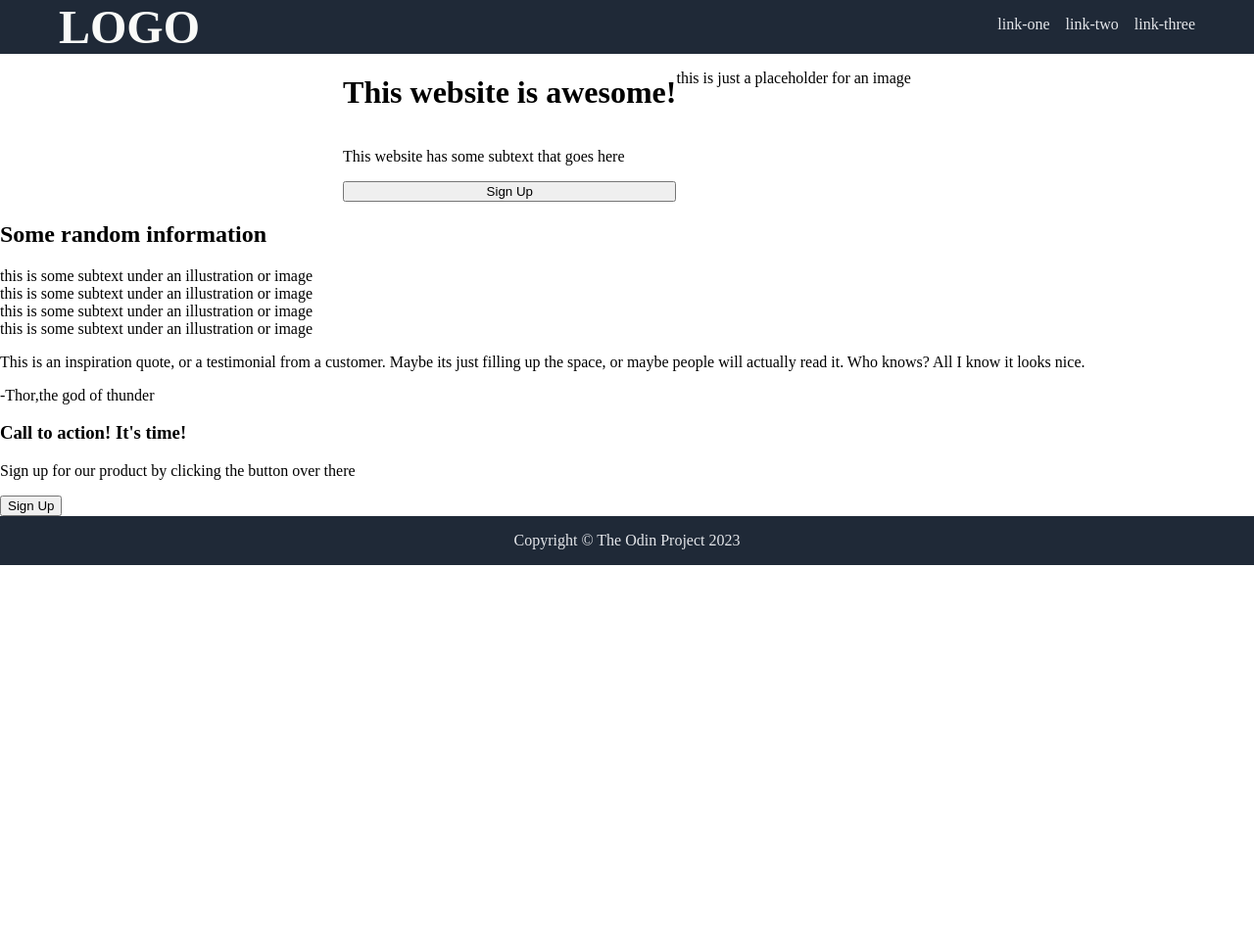
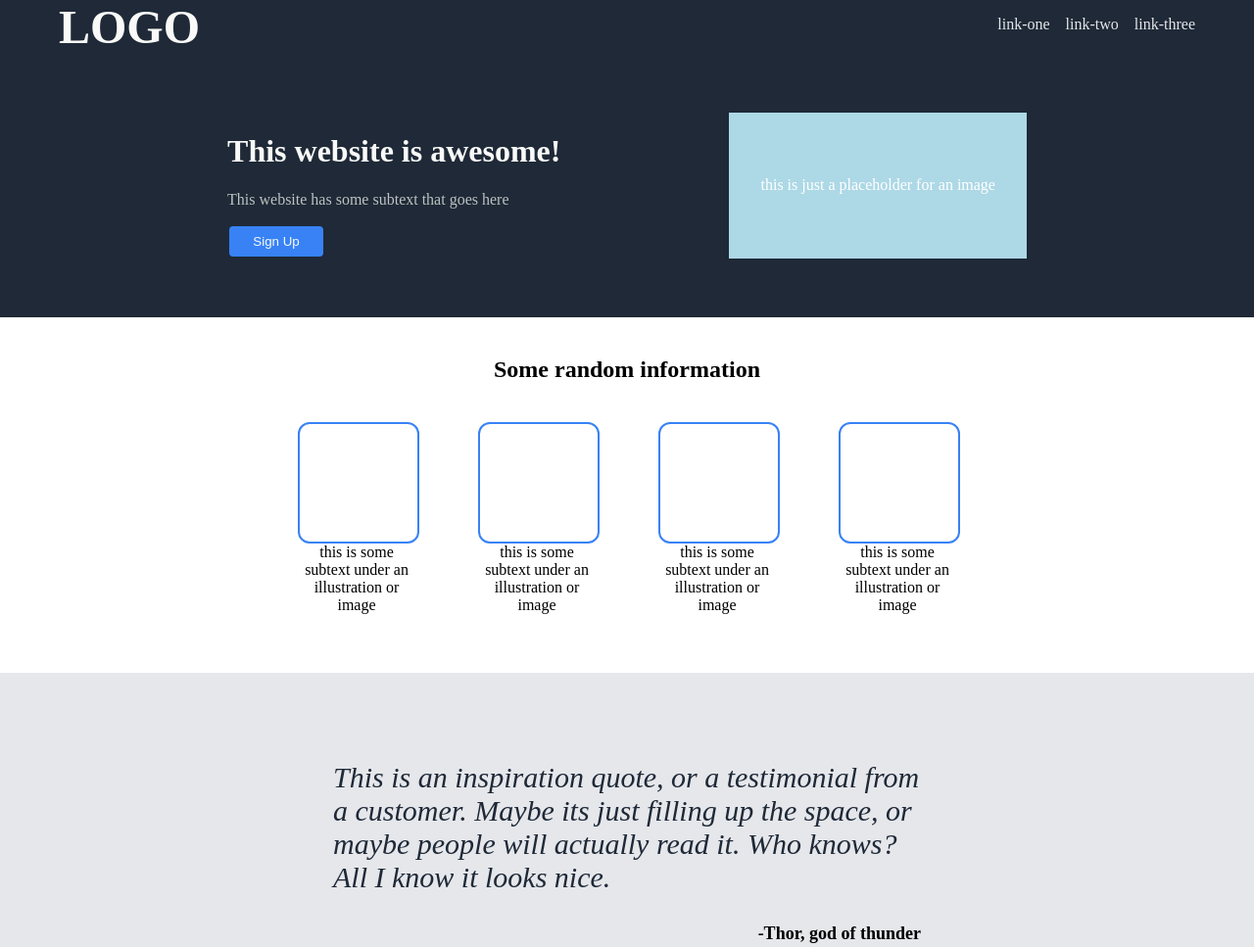
Before and after one commit to sfmasoka/landing-page, a plain HTML site: page index.html in a window 1280 px wide. Shown: the top 967 px of the page at 98% size. Before the commit the page ends 800 px from the top, so only its background shows below. Drawn offline with Linux system fonts and the light colour scheme.

Commit message:
more styling to all sections

```diff
--- a/index.html
+++ b/index.html
@@ -22,7 +22,7 @@
         <div class="description">
             <h1>This website is awesome!</h1>
             <p>This website has some subtext that goes here</p>
-            <button class="sign-up">Sign Up</button>
+            <button class="sign-up-button-1">Sign Up</button>
         </div>
         <div class="banner-img">
             <p class="placeholder-text">this is just a placeholder for an image</p>
@@ -33,19 +33,27 @@
     <div class="info">
         <h2>Some random information</h2>
         <div class="blocks">
+            <div class="b">
                 <div class="block"></div>
                 <div class="block-text">this is some subtext under an illustration or image</div>
+            </div>
+            <div class="b">
                 <div class="block"></div>
                 <div class="block-text">this is some subtext under an illustration or image</div>
+            </div>
+            <div class="b">
                 <div class="block"></div>
                 <div class="block-text">this is some subtext under an illustration or image</div>
+            </div>
+            <div class="b">
                 <div class="block"></div>
                 <div class="block-text">this is some subtext under an illustration or image</div>
             </div>
         </div>
+    </div>
     <div class="quote">
         <p>This is an inspiration quote, or a testimonial from a customer. Maybe its just filling up the space, or maybe people will actually read it. Who knows? All I know it looks nice.</p>
-        <div class="quote"> -Thor,the god of thunder</div>
+        <div class="q"><span>-Thor, god of thunder</span></div>
     </div>
     <div class="call-to-action">
         <div class="action">
@@ -53,7 +61,7 @@
                 <h3>Call to action! It's time!</h3>
                 <p>Sign up for our product by clicking the button over there</p>
             </div>
-            <button class="sign-up">Sign Up</button>
+            <button class="sign-up-button-2">Sign Up</button>
         </div>
     </div>
     <footer>
--- a/style.css
+++ b/style.css
@@ -31,16 +31,127 @@ a{
 /*--------- banner styles --------*/
 .banner{
     display:flex;
-    justify-content: center;
+    justify-content: space-evenly;
+    background-color: #1f2937;
+    padding: 60px;
+
 }
 
 .description{
-    display:flex;
-    flex-direction: column;
+
+    color:#f9faf8;
 }
+
+.description>p
+{
+    color:#bdc2c2;
+}
+
 
 .banner-img{
     display:flex;
+    justify-content: center;
+    align-items: center;
+    background-color: lightblue;
+    padding:32px;
+
+}
+
+.placeholder-text{
+    color:white;
+}
+
+
+.sign-up-button-1,.sign-up-button-2{
+    background-color: #3882f6;
+    color:#f9faf8;
+    border: 2px solid #1f2937;
+    border-radius: 6px;
+    padding: 8px;
+    width:100px;
+}
+
+/*--------- info styles --------*/
+
+.info{
+    padding-bottom: 60px;
+}
+.info>h2{
+    text-align: center;
+    margin: 40px;
+}
+
+.blocks{
+    display: flex;
+    justify-content: center;
+    gap:64px;
+
+}
+
+.block-text{
+    text-align: center;
+}
+
+.b,.block{
+    width: 120px;
+
+}
+
+
+.block{
+    border: 2px solid  #3882f6;
+    height: 120px;
+    border-radius: 12px;
+}
+
+/*--------- quote styles --------*/
+
+.quote{
+    display:flex;
+    flex-direction: column;
+    align-items: center;
+    padding: 60px;
+    background-color: #e5e7eb;
+}
+
+.quote>p
+{
+    width:600px;
+    color: #1f2937;
+    font-style: italic;
+    font-size: 30px;
+}
+
+.q{
+    display:flex;
+    justify-content: flex-end;
+    width:600px;
+    font-size:18px;
+    font-weight: bold;
+}
+
+/*--------- call to action styles --------*/
+
+.call-to-action{
+    display:flex;
+    justify-content: center;
+    align-items: center;
+    color:white;
+
+}
+
+.action{
+    background-color: #3882f6;
+    margin: 60px;
+    width:600px;
+    display:flex;
+    justify-content: space-evenly;
+    align-items: center;
+    border-radius: 8px;
+}
+
+.sign-up-button-2{
+    border: 2px solid white;
 }
 
 /*--------- footer styles --------*/
```
Lines whose indentation alone changed are shown as unchanged.
